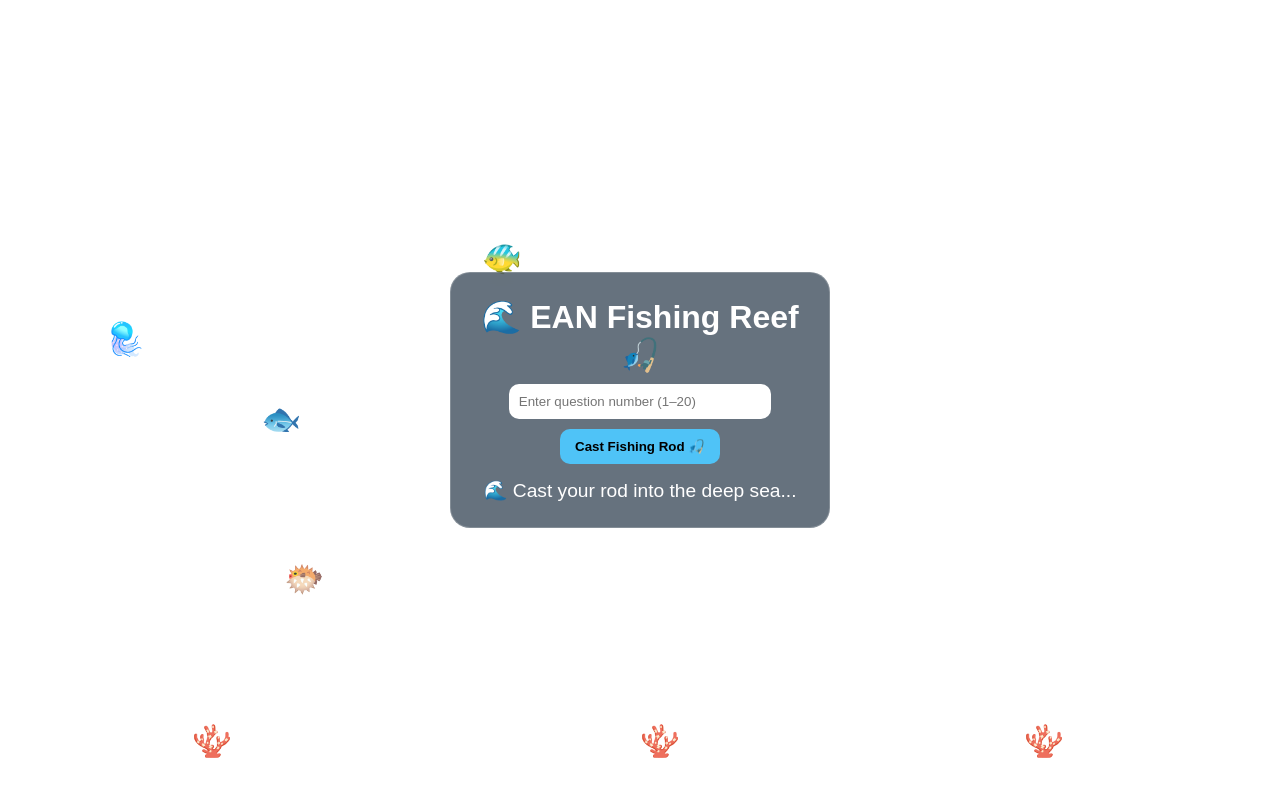
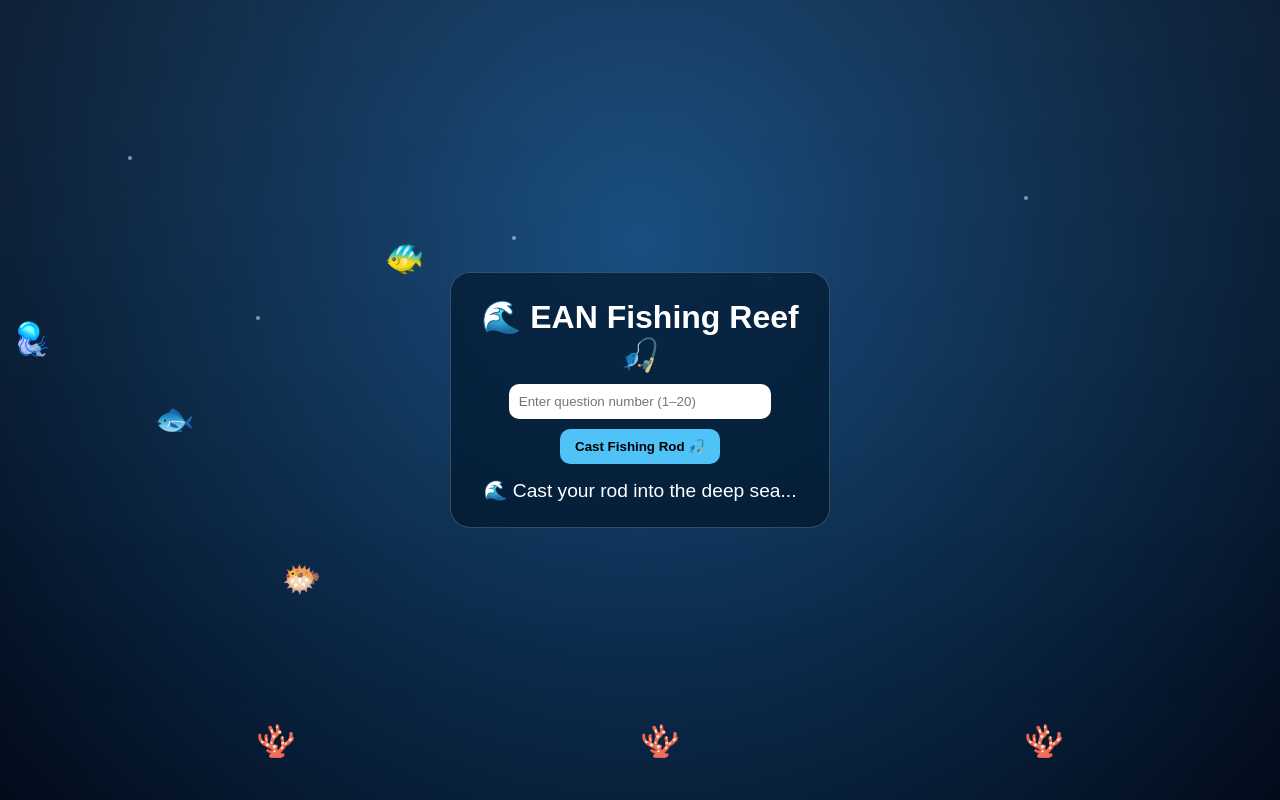
Before and after one commit to gruesomimi/ean-fishing-game, a plain HTML site: page index.html in a window 1280 px wide. Drawn offline with Linux system fonts and the light colour scheme.

Commit message:
Update style.css

```diff
--- a/style.css
+++ b/style.css
@@ -1,60 +1,78 @@
+/* RESET */
 * {
   margin: 0;
   padding: 0;
   box-sizing: border-box;
 }
 
+/* FORCE BACKGROUND (PREVENT WHITE SCREEN) */
 body {
   overflow: hidden;
   font-family: Arial, sans-serif;
   color: white;
-}
-
-/* DEEP SEA BACKGROUND */
-.deep-sea {
-  position: absolute;
-  width: 100%;
-  height: 100%;
   background: radial-gradient(circle at 50% 20%, #1b3c6b, #020b1a);
 }
 
-/* LIGHT RAYS FROM SURFACE */
-.light-rays {
-  position: absolute;
+/* BACKGROUND LAYER */
+.bg {
+  position: fixed;
   width: 100%;
   height: 100%;
-  background: linear-gradient(
-    to bottom,
-    rgba(255,255,255,0.08),
-    transparent,
-    transparent
-  );
-  animation: rays 6s infinite ease-in-out;
+  background: radial-gradient(circle at 50% 30%, #144a7c, #020b1a);
+  z-index: -10;
 }
 
-@keyframes rays {
+/* LIGHT RAYS */
+.light {
+  position: fixed;
+  width: 100%;
+  height: 100%;
+  background: linear-gradient(to bottom, rgba(255,255,255,0.08), transparent);
+  animation: glow 6s infinite ease-in-out;
+  z-index: -9;
+}
+
+@keyframes glow {
   0%,100% { opacity: 0.4; }
   50% { opacity: 0.8; }
 }
 
-/* PARTICLES (UNDERWATER DUST) */
+/* PARTICLES */
 .particle {
   position: absolute;
   width: 4px;
   height: 4px;
   background: rgba(255,255,255,0.5);
   border-radius: 50%;
-  animation: floatUp 10s linear infinite;
+  animation: rise 10s linear infinite;
 }
 
 .p1 { left: 20%; bottom: 0; }
-.p2 { left: 50%; bottom: 10%; }
-.p3 { left: 70%; bottom: 5%; }
-.p4 { left: 85%; bottom: 15%; }
+.p2 { left: 40%; bottom: 10%; }
+.p3 { left: 60%; bottom: 5%; }
+.p4 { left: 80%; bottom: 15%; }
+.p5 { left: 10%; bottom: 20%; }
 
-@keyframes floatUp {
+@keyframes rise {
   from { transform: translateY(0); }
   to { transform: translateY(-120vh); }
+}
+
+/* FISH */
+.fish {
+  position: absolute;
+  font-size: 2rem;
+  animation: swim 14s linear infinite;
+}
+
+.f1 { top: 30%; left: -100px; }
+.f2 { top: 50%; left: -200px; animation-duration: 18s; }
+.f3 { top: 70%; left: -300px; animation-duration: 12s; }
+.f4 { top: 40%; left: -400px; animation-duration: 16s; }
+
+@keyframes swim {
+  from { transform: translateX(-100px); }
+  to { transform: translateX(120vw); }
 }
 
 /* CORALS */
@@ -62,10 +80,10 @@ body {
   position: absolute;
   bottom: 5%;
   font-size: 2rem;
-  animation: sway 4s infinite ease-in-out;
+  animation: sway 4s ease-in-out infinite;
 }
 
-.c1 { left: 15%; }
+.c1 { left: 20%; }
 .c2 { left: 50%; }
 .c3 { left: 80%; }
 
@@ -74,26 +92,7 @@ body {
   50% { transform: rotate(5deg); }
 }
 
-/* FISH LAYERS */
-.fish {
-  position: absolute;
-  font-size: 2rem;
-  animation: swim 12s linear infinite;
-  opacity: 0.9;
-}
-
-.f1 { top: 30%; left: -100px; }
-.f2 { top: 50%; left: -150px; animation-duration: 16s; }
-.f3 { top: 70%; left: -200px; animation-duration: 14s; }
-.f4 { top: 40%; left: -250px; animation-duration: 18s; }
-.f5 { top: 60%; left: -300px; animation-duration: 20s; }
-
-@keyframes swim {
-  from { transform: translateX(-100px); }
-  to { transform: translateX(120vw); }
-}
-
-/* CENTER UI */
+/* CENTER BOX */
 .container {
   position: absolute;
   top: 50%;
@@ -101,22 +100,26 @@ body {
   transform: translate(-50%, -50%);
   width: 380px;
   padding: 25px;
-  background: rgba(0, 20, 40, 0.6);
+
+  background: rgba(0, 20, 40, 0.65);
   backdrop-filter: blur(12px);
   border-radius: 20px;
   text-align: center;
+  z-index: 10;
   border: 1px solid rgba(255,255,255,0.2);
 }
 
+/* INPUT */
 input {
   width: 80%;
   padding: 10px;
+  border: none;
   border-radius: 10px;
-  border: none;
   margin-top: 10px;
   outline: none;
 }
 
+/* BUTTON */
 button {
   margin-top: 10px;
   padding: 10px 15px;
@@ -125,7 +128,6 @@ button {
   background: #4fc3f7;
   font-weight: bold;
   cursor: pointer;
-  transition: 0.3s;
 }
 
 button:hover {
@@ -133,6 +135,7 @@ button:hover {
   transform: scale(1.05);
 }
 
+/* OUTPUT */
 #questionBox {
   margin-top: 15px;
   font-size: 1.2rem;
```
